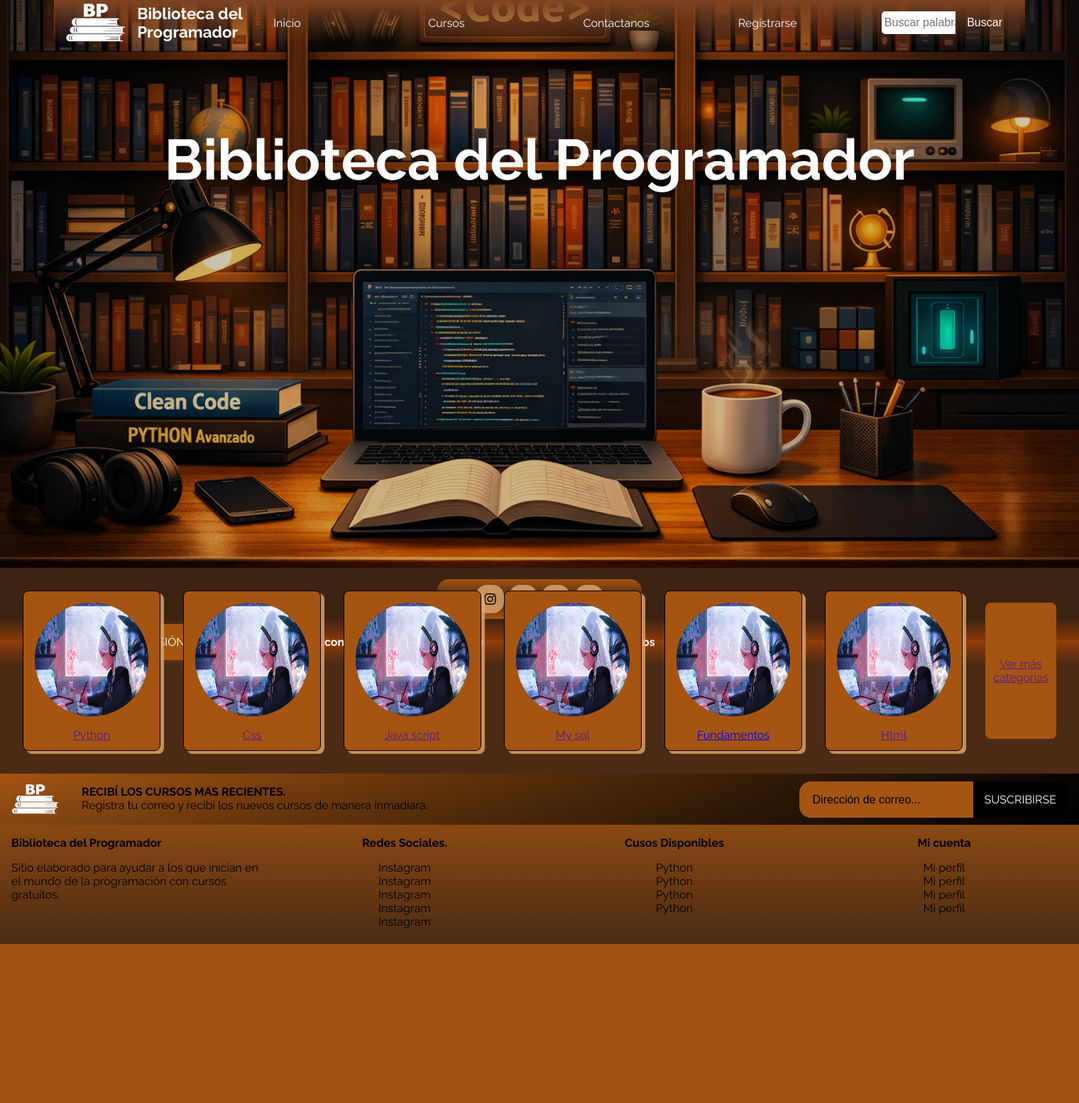
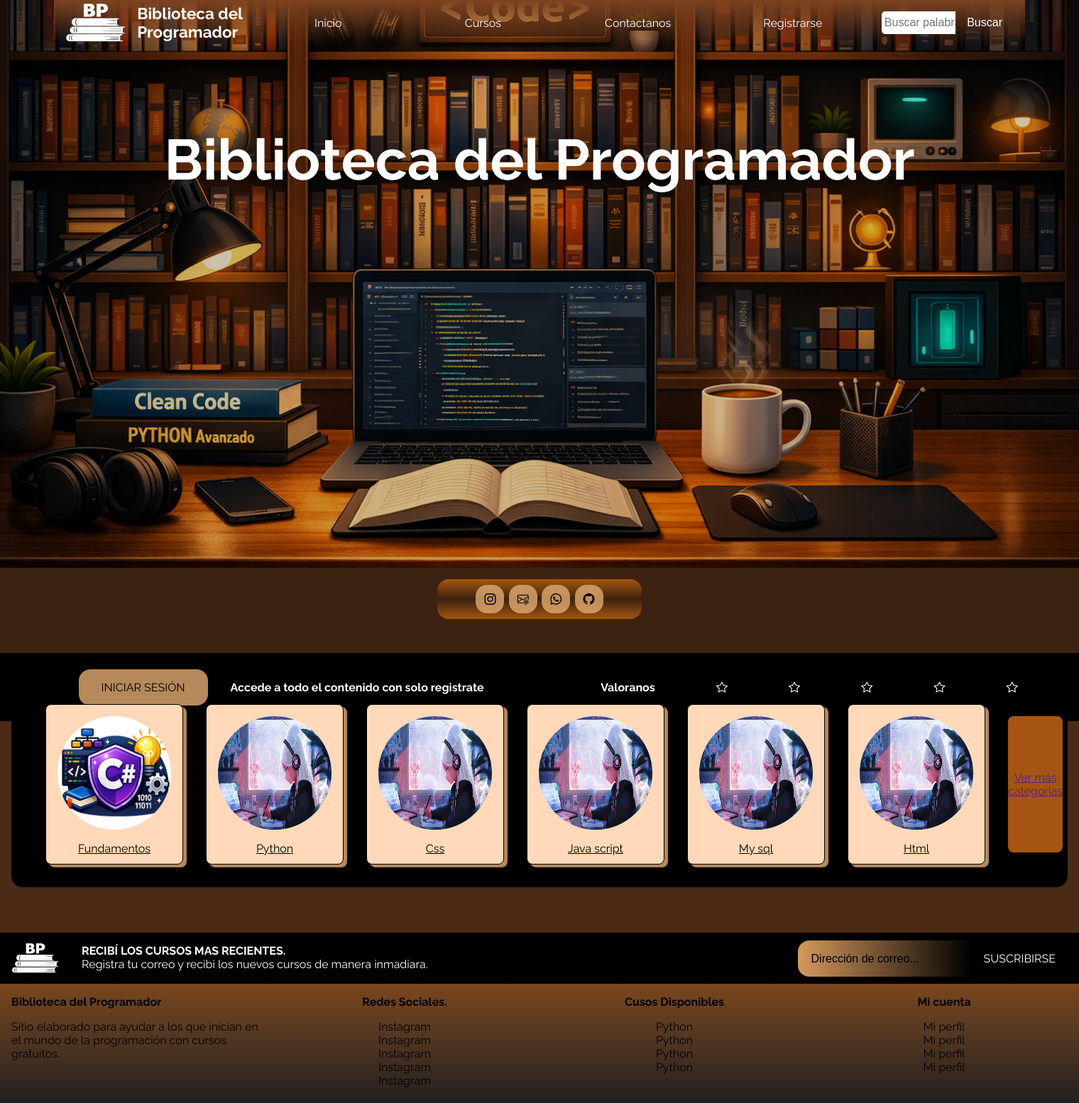
Before and after one commit to RonnyMT08/Plataforma-Cursos, a Flask app: page / in a window 1520 px wide. Shown: the whole page at 71% size. Before the commit the page ends 1330 px from the top, so only its background shows below. Run offline with Flask 3, Linux system fonts and the light colour scheme.

Commit message:
style(base): Corrección de estilo al pasar el puntero por la barra de navegación, footer tipo gradiente

```diff
--- a/Frontend/static/styles/style.css
+++ b/Frontend/static/styles/style.css
@@ -70,7 +70,8 @@ nav {
 .nav-barra__botones-btn {
     display: flex;
     align-items: center;
-    width: 7rem;
+    justify-content: center ;
+    width: auto;
 }
 
 .nav-barra__botones-btn a {
@@ -106,6 +107,10 @@ nav {
     padding: 0rem 1rem;
     border-radius: 0px 5px 5px 0px;
 }
+.nav-barra__botones-btn:hover {
+    background: linear-gradient(180deg, #ffffff70, transparent);
+}
+
 .nav-barra__botones-btn a:hover {
     color: white;
     text-decoration: underline;
@@ -122,7 +127,7 @@ nav {
 FOOTER PIE DE PAGINA
 ****************************/
 footer {
-    background: linear-gradient(0deg, var(--color-back), var(--secundary-color));
+    background: linear-gradient(0deg, rgb(35 32 32), rgb(223 168 110 / 14%), var(--secundary-color));
     display: flex;
     flex-direction: column;
     height: 15rem;
@@ -130,7 +135,7 @@ footer {
 }
 
 .footer-email {
-    background: linear-gradient(-45deg, black, transparent);
+    background-color: black;
     display: flex;
     flex-direction: row;
     height: 30%;
@@ -161,10 +166,12 @@ footer {
 }
 .footer-email__message-text-title {
     font-weight: bold;
+    color: var(--font-color);
 }
 
 .footer-email__message-text-text {
     font-family: inherit;
+    color: var(--font-color);
 }
 
 .footer-email__scope {
@@ -178,6 +185,7 @@ footer {
 }
 
 .footer-email__scope-inputext{
+    background: linear-gradient(90deg, var(--primary-color), black);
     background-color: var(--secundary-color);
     border-radius: 1rem 0rem 0rem 1rem;
     padding: 1rem;
@@ -195,7 +203,7 @@ footer {
 }
 
 .footer-email__scope-inputext input::placeholder {
-    color: inherit;
+    color: black;
 }
 
 
@@ -203,7 +211,7 @@ footer {
     background-color: black;
     color: white;
     padding: 1rem;
-    border-radius: 0rem 1rem 1rem 0rem;
+    border: 1px solid transparent;
 }
 
 .footer-content {
@@ -249,6 +257,14 @@ footer {
 .footer-content__cursos-text a:hover, .footer-content__description-text a:hover, .footer-content__mycount-text a:hover, .footer-content__redes-text a:hover {
     color: white;
     text-decoration: underline;
+}
+
+.footer-email__scope-suscribe:hover {
+    color: var(--primary-color);
+    cursor: pointer;
+    border: 1px solid;
+    border-image: linear-gradient(90deg, black, white ) 1;
+    background-clip: border-box;
 }
 
 
@@ -312,11 +328,12 @@ INDEX
 }
 
 .container-description{
-    background: linear-gradient(0deg, var(--color-back), rgb(249 92 0 / 44%), transparent);
+    background-color: black;
     display: flex;
     flex-direction: row;
-    height: 4rem;
+    height: 6rem;
     width: 100%;
+    margin: 3rem 2rem 0rem 2rem ;
 }
 
 .container-description__register{
@@ -340,10 +357,10 @@ INDEX
 }
 
 .container-description__register-text a{
-    background-color: #a55511;
+    background-color: var(--primary-color);
     font-size: inherit;
     text-decoration: none;
-    color: var(--font-color);
+    color: black;
     padding: 1rem 2rem;
     border-radius: 1rem;
 }
@@ -377,7 +394,7 @@ INDEX
     transform: translateY(-2px);
 }
 .container-description__register-text a:hover{
-    background-color: black;
+    background: linear-gradient(-90deg, white, var(--primary-color));
     text-decoration: underline;
 }
 
@@ -385,16 +402,18 @@ INDEX
 CONTENEDOR DE CURSOS
 ****************************/
 .container-cursos {
+    background-color: black;
     display: flex;
     flex-direction: row;
     justify-content: space-around;
     align-items: center;
-    margin: 1rem;
+    margin: 10rem 1rem 4rem 1rem;
     border-radius: 1rem;
+    padding: 1rem 2rem;
 }
 
 .container-cursos__card-curso {
-    background-color: var(--secundary-color);
+    background-color: #ffd9b9;
     display: flex;
     flex-direction: column;
     margin: 1rem;
@@ -407,8 +426,13 @@ CONTENEDOR DE CURSOS
     transition: transform 0.5s ease, background 0.7s ease;
 }
 
+.container-cursos__card-curso a {
+    color: black;
+    transition: transform 0.5s ease;
+}
+
 .container-cursos__img-curso {
-    background-color: var(--color-back);
+    background-color: white;
     height: 10rem;
     width: 10rem;
     border-radius: 50%;
@@ -447,8 +471,13 @@ CONTENEDOR DE CURSOS
 
 .container-cursos__card-curso:hover {
     background-color: var(--primary-color);
-    box-shadow: 5px 4px 1px var(--secundary-color);
+    box-shadow: 3px 4px 2px #e9e1db;
     transform: translateY(-0.7rem);
+}
+
+.container-cursos__card-curso:hover a{
+    color: aliceblue;
+    transform: translateY(-0.2rem);
 }
 
 /****************************
--- a/Frontend/templates/index.html
+++ b/Frontend/templates/index.html
@@ -32,6 +32,12 @@
     </div>
     <div class="container-cursos">
         <div class="container-cursos__card-curso">
+            <a href="{{ url_for('fundamentos') }}">
+                <div class="container-cursos__img-curso"><img src="{{ url_for('static', filename="/images/icono_fundamentos.png")}}" alt="Imagen del curso"></div>
+                <div class="container-cursos__title-curso">Fundamentos</div>
+            </a>
+        </div>
+        <div class="container-cursos__card-curso">
             <a href="">
                 <div class="container-cursos__img-curso"><img src="{{ url_for('static', filename="/images/fondo_inicio.jpg")}}" alt="Imagen del curso"></div>
                 <div class="container-cursos__title-curso">Python</div>
@@ -56,12 +62,6 @@
             </a>
         </div>
         <div class="container-cursos__card-curso">
-            <a href="{{ url_for('fundamentos') }}">
-                <div class="container-cursos__img-curso"><img src="{{ url_for('static', filename="/images/fondo_inicio.jpg")}}" alt="Imagen del curso"></div>
-                <div class="container-cursos__title-curso">Fundamentos</div>
-            </a>
-        </div>
-        <div class="container-cursos__card-curso">
             <a href="">
                 <div class="container-cursos__img-curso"><img src="{{ url_for('static', filename="/images/fondo_inicio.jpg")}}" alt="Imagen del curso"></div>
                 <div class="container-cursos__title-curso">Html</div>
```
Also changed, not shown: Frontend/static/images/icono_fundamentos.png (added).
